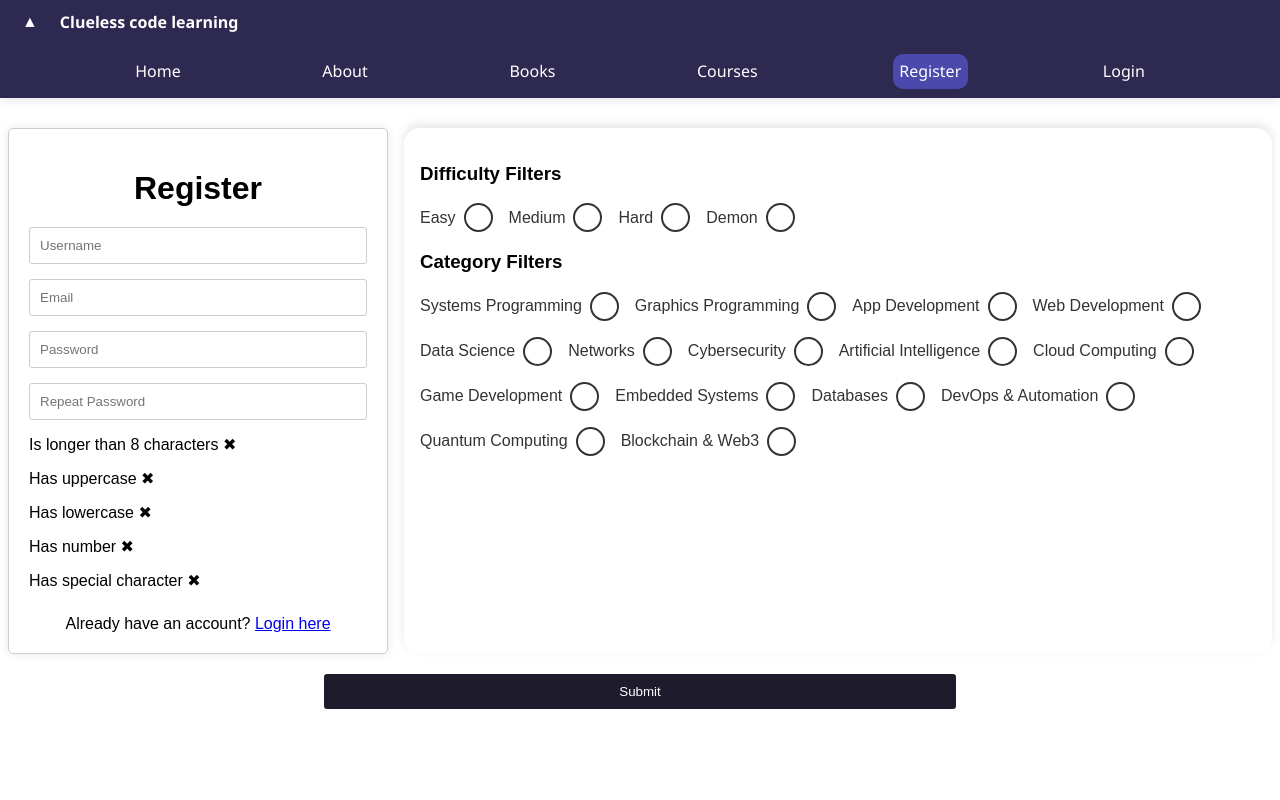
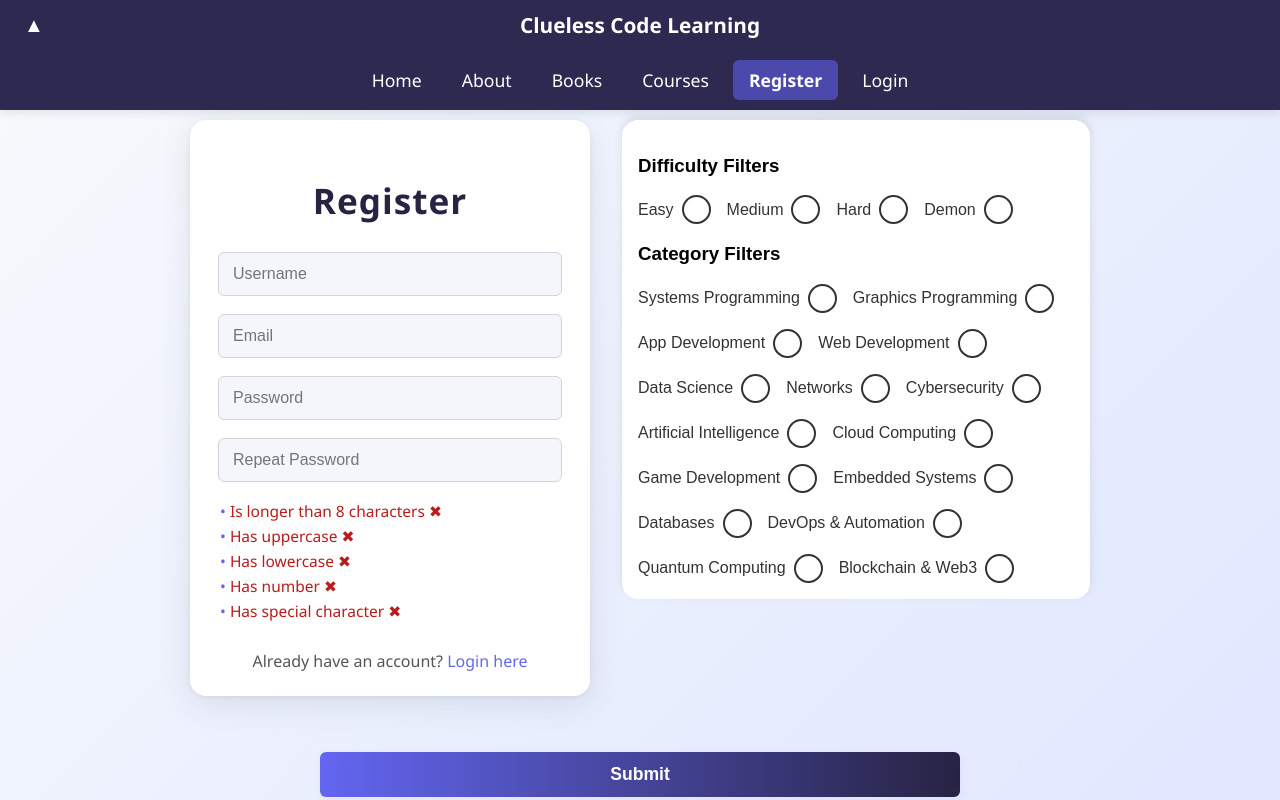
Before and after one commit to GeoTss/Web-App-Project, a plain HTML site: page part-a-frontend/register.html in a window 1280 px wide. Drawn offline with Linux system fonts and the light colour scheme.

```diff
--- a/part-a-frontend/assets/css/layout.css
+++ b/part-a-frontend/assets/css/layout.css
@@ -1,120 +1,3 @@
-/* Navbar Styling */
-nav {
-    position: fixed;
-    top: 0;
-    left: 0;
-    width: 100%;
-    background-color: #2e2950;
-    color: #fff;
-    z-index: 1000;
-    font-family: 'Segoe UI', Tahoma, Geneva, Verdana, sans-serif;
-    box-shadow: 0 2px 10px rgba(0, 0, 0, 0.1);
-}
-
-.bar {
-    display: flex;
-    align-items: center;
-    padding: 0.7rem 1rem;
-    gap: 1rem;
-}
-
-#toggle-btn {
-    background: none;
-    border: none;
-    color: #fff;
-    font-size: 1rem;
-    cursor: pointer;
-}
-
-.logo {
-    font-weight: bold;
-}
-
-nav.collapsed .links {
-    animation: slideUp 0.40s ease forwards;
-    max-height: 0;
-    padding: 0;
-    overflow: hidden;
-}
-
-nav .links {
-    animation: slideDown 0.40s ease forwards;
-}
-
-@keyframes slideUp {
-    from {
-        max-height: 70px;
-        opacity: 1;
-    }
-    to {
-        max-height: 0;
-        opacity: 0;
-    }
-}
-
-@keyframes slideDown {
-    from {
-        max-height: 0;
-        opacity: 0;
-    }
-    to {
-        max-height: 70px;
-        opacity: 1;
-    }
-}
-
-    .links {
-        font-family: 'Segoe UI', Tahoma, Geneva, Verdana, sans-serif;
-        list-style: none;
-        margin: 0;
-        padding: 0;
-        width: 100%;
-        background-color: #2e2950;
-        overflow: hidden;
-        transition: max-height 0.25s ease, padding 0.25s ease;
-        max-height: 60px;
-        padding: 0.6rem 0;
-        display: flex;
-        justify-content: space-evenly;
-    }
-
-    .links li a {
-        color: #fff;
-        text-decoration: none;
-        padding: 0.4rem;
-        border-radius: 10px;
-        display: inline-block;
-    }
-
-    .links li a:hover {
-        background-color: #353058;
-        border-radius: 10px;
-    }
-
-    .collapsed {
-        max-height: 0;
-        padding: 0;
-    }
-
-    .links li a.active {
-        background-color: #4b49ac;
-        border-radius: 10px;
-    }
-
-    @media (min-width: 600px) {
-        .collapsed {
-            display: none;
-        }
-
-        .links {
-            max-height: none;
-            padding: 0.6rem 0;
-            flex-direction: row;
-        }
-    }
-
-/* Navbar Styling End*/
-
 :root {
     --card-columns: 1;
 }
--- a/part-a-frontend/assets/css/menu.css
+++ b/part-a-frontend/assets/css/menu.css
@@ -0,0 +1,169 @@
+/* Navbar container */
+nav {
+  position: fixed;
+  top: 0;
+  left: 0;
+  width: 100%;
+  background-color: #2e2950;
+  color: #fff;
+  z-index: 1000;
+  font-family: 'Segoe UI', Tahoma, Geneva, Verdana, sans-serif;
+  box-shadow: 0 2px 10px rgba(0, 0, 0, 0.1);
+}
+
+/* Top bar: logo and toggle button */
+.bar {
+  display: flex;
+  align-items: center;
+  padding: 0.7rem 1rem;
+  gap: 1rem;
+  position: relative;
+}
+
+/* Toggle button styling */
+#toggle-btn {
+  background: none;
+  border: none;
+  color: #fff;
+  font-size: 1.25rem;
+  cursor: pointer;
+  padding: 0.5rem;
+  transition: transform 0.3s ease;
+  position: absolute;
+  left: 1rem;
+  display: block;
+}
+
+#toggle-btn:hover {
+  opacity: 0.8;
+}
+
+/* Logo styling */
+.logo {
+  font-weight: bold;
+  font-size: 1.3rem;
+  flex: 1;
+  text-align: center;
+}
+
+/* Links list */
+.links {
+  font-family: 'Segoe UI', Tahoma, Geneva, Verdana, sans-serif;
+  list-style: none;
+  margin: 0;
+  padding: 0.6rem 0;
+  width: 100%;
+  background-color: #2e2950;
+  display: flex;
+  justify-content: center;
+  gap: 0.5rem;
+  overflow: hidden;
+  max-height: none;
+  transition: max-height 0.35s ease, padding 0.35s ease, opacity 0.35s ease;
+  opacity: 1;
+}
+
+/* Individual link items */
+.links li {
+  padding: 0;
+}
+
+.links li a {
+  color: #fff;
+  text-decoration: none;
+  padding: 0.5rem 1rem;
+  border-radius: 6px;
+  display: inline-block;
+  transition: background-color 0.2s ease;
+  font-size: 1.1rem;
+}
+
+.links li a:hover {
+  background-color: #353058;
+}
+
+/* Active link (current page) */
+.links li a.active {
+  background-color: #4b49ac;
+  font-weight: 600;
+}
+
+/* Collapsed state: hide links */
+.links.collapsed {
+  max-height: 0;
+  padding: 0;
+  overflow: hidden;
+  opacity: 0;
+}
+
+/* Mobile: show toggle button, stack links vertically */
+@media (max-width: 768px) {
+  #toggle-btn {
+    display: block;
+    order: 1;
+  }
+
+  .logo {
+    order: 2;
+    flex-grow: 1;
+    margin-left: 0.5rem;
+  }
+
+  .links {
+    flex-direction: column;
+    padding: 0.6rem 1rem;
+    gap: 0;
+    max-height: 500px;
+    position: absolute;
+    top: 100%;
+    left: 0;
+    right: 0;
+    background-color: #2e2950;
+    border-top: 1px solid #353058;
+    opacity: 1;
+  }
+
+  .links li a {
+    padding: 0.75rem 0.5rem;
+    border-radius: 4px;
+  }
+
+  .links.collapsed {
+    max-height: 0;
+    padding: 0 1rem;
+    border: none;
+    opacity: 0;
+  }
+}
+
+/* Desktop: horizontal layout */
+@media (min-width: 769px) {
+  .bar {
+    justify-content: flex-start;
+  }
+
+  .logo {
+    text-align: center;
+    flex: 1;
+  }
+
+  .links {
+    position: static;
+    flex-direction: row;
+    width: 100%;
+    border: none;
+    padding: 0.6rem 0;
+    margin: 0;
+    max-height: none;
+    opacity: 1;
+    background-color: #2e2950;
+  }
+
+  .links li a {
+    padding: 0.5rem 1rem;
+  }
+
+  .links.collapsed {
+    display: flex;
+  }
+}
--- a/part-a-frontend/assets/js/ui/menu.js
+++ b/part-a-frontend/assets/js/ui/menu.js
@@ -27,7 +27,7 @@
 toggleBtn.id = "toggle-btn";
 toggleBtn.innerHTML = "&#9650;";
 logo.classList.add("logo");
-logo.textContent = "Clueless code learning";
+logo.textContent = "Clueless Code Learning";
 linksList.classList.add("links");
 
 bar.appendChild(toggleBtn);
--- a/part-a-frontend/register.html
+++ b/part-a-frontend/register.html
@@ -7,79 +7,146 @@
     <link rel="stylesheet" href="./assets/css/layout.css">
     <link rel="stylesheet" href="./assets/css/components.css">
     <link rel="stylesheet" href="./assets/css/checkbox.css">
+    <link rel="stylesheet" href="./assets/css/menu.css">
     <script type="module" src="./assets/js/ui/menu.js"></script>
     <script type="module" src="./assets/js/forms/register-form.js"></script>
     <script type="module" src="./assets/js/data/modules/filter-section.js"></script>
     <script type="module" src="./assets/js/data/modules/category-utils.js"></script>
     <script type="module" src="./assets/js/data/modules/cards-utils.js"></script>
     <title>Register</title>
+    <style>
+        body {
+            background: linear-gradient(135deg, #f8fafc 0%, #e0e7ff 100%);
+            min-height: 100vh;
+            margin: 0;
+            font-family: 'Segoe UI', Arial, sans-serif;
+        }
 
-    <style>
         .help {
             display: flex;
-            justify-content: center;
-            align-items: flex-start;
-            gap: 20px;
-            flex-wrap: wrap;
-            padding-top: 20px;
+            flex-direction: column;
+            align-items: center;
+            gap: 32px;
+            padding-top: 40px;
             margin: 0;
             box-sizing: border-box;
         }
 
+        .second-wrap {
+            display: flex;
+            flex-direction: row;
+            gap: 2rem;
+            align-items: flex-start;
+            margin-top: 3rem;
+            width: 100%;
+            max-width: 900px;
+        }
+
         .wrapper {
-            width: 380px;
-            padding: 20px;
-            border: 1px solid #ccc;
-            border-radius: 5px;
-            box-shadow: 0 0 10px rgba(0, 0, 0, 0.1);
-            font-family: Arial, sans-serif;
+            width: 400px;
+            padding: 32px 28px 24px 28px;
+            border-radius: 16px;
+            background: #fff;
+            box-shadow: 0 8px 32px rgba(60, 72, 88, 0.12), 0 1.5px 4px rgba(60, 72, 88, 0.08);
+            border: none;
             box-sizing: border-box;
+            transition: box-shadow 0.2s;
+        }
+
+        .wrapper:hover {
+            box-shadow: 0 12px 36px rgba(60, 72, 88, 0.16), 0 2px 8px rgba(60, 72, 88, 0.10);
         }
 
         h1 {
             text-align: center;
-            margin-bottom: 20px;
+            margin-bottom: 28px;
+            font-size: 2.2rem;
+            color: #272343;
+            letter-spacing: 1px;
         }
 
         form div {
-            margin-bottom: 15px;
+            margin-bottom: 18px;
         }
 
         input[type="text"],
         input[type="email"],
         input[type="password"] {
             width: 100%;
-            padding: 10px;
-            border: 1px solid #ccc;
-            border-radius: 3px;
+            padding: 12px 14px;
+            border: 1.5px solid #d1d5db;
+            border-radius: 6px;
             box-sizing: border-box;
+            font-size: 1rem;
+            background: #f4f6fb;
+            transition: border 0.2s, box-shadow 0.2s;
+        }
+
+        input[type="text"]:focus,
+        input[type="email"]:focus,
+        input[type="password"]:focus {
+            border-color: #6366f1;
+            outline: none;
+            background: #fff;
+            box-shadow: 0 0 0 2px #a5b4fc55;
         }
 
         .submit-btn {
             width: 50%;
-            padding: 10px;
-            background: #1e1b2c;
+            padding: 12px 0;
+            background: linear-gradient(90deg, #6366f1 0%, #272343 100%);
             color: #fff;
             border: none;
-            border-radius: 3px;
+            border-radius: 6px;
             cursor: pointer;
+            font-size: 1.1rem;
+            font-weight: 600;
+            margin: 24px auto 0 auto;
+            display: block;
+            box-shadow: 0 2px 8px rgba(99, 102, 241, 0.08);
+            transition: background 0.2s, box-shadow 0.2s;
         }
 
         .submit-btn:hover {
-            background: #272343;
+            background: linear-gradient(90deg, #272343 0%, #6366f1 100%);
+            box-shadow: 0 4px 16px rgba(99, 102, 241, 0.16);
         }
 
         p {
             text-align: center;
-            margin: 25px 0 0 0;
+            margin: 28px 0 0 0;
+            color: #555;
+            font-size: 1rem;
         }
 
-        .second-wrap {
-            display: flex;
-            flex-direction: row;
-            gap: 1rem;
-            align-items: stretch;
-            margin-top: 5rem;
+        p a {
+            color: #6366f1;
+            text-decoration: none;
+            font-weight: 500;
+            transition: color 0.2s;
+        }
+
+        p a:hover {
+            color: #272343;
+            text-decoration: underline;
+        }
+
+        .password-strength {
+            margin-top: 10px;
+            margin-bottom: 8px;
+            font-size: 0.97rem;
+        }
+
+        .password-strength div {
+            margin-bottom: 3px;
+            padding-left: 2px;
+            color: #b91c1c;
+            transition: color 0.2s;
+        }
+
+        .password-strength div:before {
+            content: "• ";
+            color: #6366f1;
         }
 
         .second-wrap>#filters-wrapper {
@@ -88,7 +155,23 @@
             max-height: none;
             transform: none;
             height: auto;
-            /* min-height: 100%; */
+            min-width: 220px;
+        }
+
+        @media (max-width: 900px) {
+            .second-wrap {
+                flex-direction: column;
+                align-items: center;
+                gap: 2rem;
+            }
+            .wrapper {
+                width: 100%;
+                max-width: 420px;
+            }
+            .second-wrap>#filters-wrapper {
+                min-width: 0;
+                width: 100%;
+            }
         }
     </style>
 </head>
```
Also changed, not shown: part-a-frontend/about.html (+1 -0 lines), part-a-frontend/books.html (+1 -1 lines), part-a-frontend/courses.html (+1 -0 lines), part-a-frontend/index.html (+3 -0 lines), part-a-frontend/login.html (+1 -0 lines).
